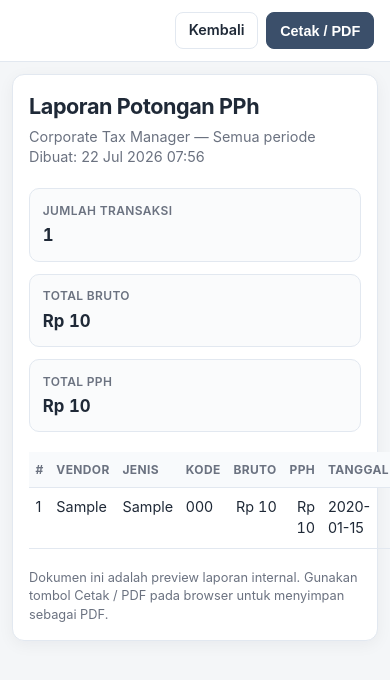
After one commit to neofidao-spec/corporate-tax-manager, a Flask app: page /withholding/print in a window 390 px wide. The commit adds this page. Shown: the top 680 px of the page. Run offline with Flask 3, Linux system fonts and the light colour scheme; tables that the repository leaves empty hold one stand-in row (values such as "Sample post").

Commit message:
feat: document search/status, dashboard period, print preview, Android spacing
[DOCUMENTS]
- Search by title/notes/category
- Inline status update (Lengkap/Kurang/Arsip/Dalam Proses)

[DASHBOARD]
- Month/year period selector with prev/next navigation
- get_dashboard_data accepts year/month

[EXPORT]
- Print-friendly PDF-like withholding report (/withholding/print)

[ANDROID]
- Tighter spacing/typography for denser readable mobile UI

```diff
--- a/data/tax_db.py
+++ b/data/tax_db.py
@@ -379,7 +379,8 @@ class TaxDB:
 
     def get_all_documents(self, limit: int = 100, offset: int = 0,
                           category: Optional[str] = None,
-                          status_filter: Optional[str] = None) -> Tuple[List[Dict], int]:
+                          status_filter: Optional[str] = None,
+                          q: Optional[str] = None) -> Tuple[List[Dict], int]:
         conn = self._conn()
         cursor = conn.cursor()
 
@@ -391,6 +392,10 @@ class TaxDB:
         if status_filter:
             conditions.append("status = ?")
             params.append(status_filter)
+        if q:
+            conditions.append("(title LIKE ? OR COALESCE(notes,'') LIKE ? OR category LIKE ?)")
+            like = f"%{q.strip()}%"
+            params.extend([like, like, like])
 
         where = "WHERE " + " AND ".join(conditions) if conditions else ""
         cursor.execute(f"SELECT COUNT(*) FROM documents {where}", params)
@@ -405,6 +410,21 @@ class TaxDB:
         rows = [dict(r) for r in cursor.fetchall()]
         conn.close()
         return rows, total
+
+    def update_document_status(self, doc_id: int, status: str) -> bool:
+        status = (status or '').strip()
+        if not status:
+            raise ValueError('Status dokumen harus diisi')
+        allowed = {'Lengkap', 'Kurang', 'Arsip', 'Dalam Proses'}
+        if status not in allowed:
+            raise ValueError(f'Status tidak valid: {status}')
+        conn = self._conn()
+        cursor = conn.cursor()
+        cursor.execute("UPDATE documents SET status = ? WHERE id = ?", (status, doc_id))
+        updated = cursor.rowcount > 0
+        conn.commit()
+        conn.close()
+        return updated
 
     def delete_document(self, doc_id: int) -> bool:
         conn = self._conn()
@@ -482,10 +502,13 @@ class TaxDB:
     # DASHBOARD AGGREGATION
     # ═══════════════════════════════════════════════════════
 
-    def get_dashboard_data(self) -> Dict:
-        """Aggregate data for main dashboard."""
+    def get_dashboard_data(self, year: Optional[int] = None, month: Optional[int] = None) -> Dict:
+        """Aggregate data for main dashboard for a selected period."""
         now = datetime.now()
-        year, month = now.year, now.month
+        year = int(year or now.year)
+        month = int(month or now.month)
+        if month < 1 or month > 12:
+            month = now.month
 
         conn = self._conn()
         cursor = conn.cursor()
--- /dev/null
+++ b/templates/print_withholding.html
@@ -0,0 +1,217 @@
+<!DOCTYPE html>
+<html lang="id">
+<head>
+    <meta charset="UTF-8">
+    <meta name="viewport" content="width=device-width, initial-scale=1.0">
+    <title>Preview Laporan PPh</title>
+    <style>
+        :root {
+            --text: #1F2937;
+            --muted: #6B7280;
+            --border: #E2E8F0;
+            --bg: #F4F6F8;
+            --primary: #3B4F6A;
+        }
+        * { box-sizing: border-box; }
+        body {
+            margin: 0;
+            font-family: Inter, -apple-system, BlinkMacSystemFont, 'Segoe UI', sans-serif;
+            color: var(--text);
+            background: var(--bg);
+            line-height: 1.45;
+        }
+        .toolbar {
+            position: sticky;
+            top: 0;
+            z-index: 10;
+            display: flex;
+            gap: 0.5rem;
+            justify-content: flex-end;
+            padding: 0.75rem 1rem;
+            background: #fff;
+            border-bottom: 1px solid var(--border);
+        }
+        .toolbar a, .toolbar button {
+            border: 1px solid var(--border);
+            background: #fff;
+            color: var(--text);
+            border-radius: 8px;
+            padding: 0.45rem 0.8rem;
+            font-weight: 600;
+            text-decoration: none;
+            cursor: pointer;
+            font-size: 0.9rem;
+        }
+        .toolbar button.primary {
+            background: var(--primary);
+            border-color: var(--primary);
+            color: #fff;
+        }
+        .sheet {
+            max-width: 920px;
+            margin: 1.25rem auto 2rem;
+            background: #fff;
+            border: 1px solid var(--border);
+            border-radius: 12px;
+            padding: 1.5rem 1.75rem 2rem;
+            box-shadow: 0 4px 16px rgba(16,24,40,0.05);
+        }
+        h1 {
+            margin: 0 0 0.25rem;
+            font-size: 1.35rem;
+            letter-spacing: -0.02em;
+        }
+        .meta {
+            color: var(--muted);
+            font-size: 0.9rem;
+            margin-bottom: 1.25rem;
+        }
+        .summary {
+            display: grid;
+            grid-template-columns: repeat(3, 1fr);
+            gap: 0.75rem;
+            margin-bottom: 1.25rem;
+        }
+        .summary .item {
+            border: 1px solid var(--border);
+            border-radius: 10px;
+            padding: 0.8rem;
+            background: #FAFBFC;
+        }
+        .summary .label {
+            font-size: 0.75rem;
+            color: var(--muted);
+            text-transform: uppercase;
+            letter-spacing: 0.03em;
+            font-weight: 600;
+        }
+        .summary .value {
+            margin-top: 0.25rem;
+            font-size: 1.05rem;
+            font-weight: 700;
+            font-variant-numeric: tabular-nums;
+        }
+        table {
+            width: 100%;
+            border-collapse: collapse;
+            font-size: 0.9rem;
+        }
+        th, td {
+            border-bottom: 1px solid var(--border);
+            padding: 0.55rem 0.4rem;
+            text-align: left;
+            vertical-align: top;
+        }
+        th {
+            font-size: 0.75rem;
+            text-transform: uppercase;
+            letter-spacing: 0.03em;
+            color: var(--muted);
+            background: #F8FAFC;
+        }
+        td.num, th.num { text-align: right; font-variant-numeric: tabular-nums; }
+        .empty {
+            text-align: center;
+            color: var(--muted);
+            padding: 2rem 1rem;
+        }
+        .footer-note {
+            margin-top: 1.25rem;
+            color: var(--muted);
+            font-size: 0.8rem;
+        }
+        @media print {
+            body { background: #fff; }
+            .toolbar { display: none !important; }
+            .sheet {
+                margin: 0;
+                border: none;
+                border-radius: 0;
+                box-shadow: none;
+                max-width: none;
+                padding: 0;
+            }
+        }
+        @media (max-width: 700px) {
+            .summary { grid-template-columns: 1fr; }
+            .sheet { margin: 0.75rem; padding: 1rem; }
+        }
+    </style>
+</head>
+<body>
+    <div class="toolbar">
+        <a href="/withholding{% if year or month or tax_code %}?{% if year %}year={{ year }}&{% endif %}{% if month %}month={{ month }}&{% endif %}{% if tax_code %}tax_code={{ tax_code }}{% endif %}{% endif %}">Kembali</a>
+        <button class="primary" onclick="window.print()">Cetak / PDF</button>
+    </div>
+
+    <div class="sheet">
+        <h1>Laporan Potongan PPh</h1>
+        <div class="meta">
+            Corporate Tax Manager
+            &mdash;
+            {% if year or month %}
+                Periode:
+                {% if month %}{{ month }}/{% endif %}{{ year or 'Semua tahun' }}
+            {% else %}
+                Semua periode
+            {% endif %}
+            {% if tax_code %}
+                &mdash; Jenis: {{ tax_code }}
+            {% endif %}
+            <br>
+            Dibuat: {{ generated_at.strftime('%d %b %Y %H:%M') }}
+        </div>
+
+        <div class="summary">
+            <div class="item">
+                <div class="label">Jumlah transaksi</div>
+                <div class="value">{{ total }}</div>
+            </div>
+            <div class="item">
+                <div class="label">Total bruto</div>
+                <div class="value">Rp {{ "{:,.0f}".format(bruto_total) }}</div>
+            </div>
+            <div class="item">
+                <div class="label">Total PPh</div>
+                <div class="value">Rp {{ "{:,.0f}".format(grand_total) }}</div>
+            </div>
+        </div>
+
+        {% if records %}
+        <table>
+            <thead>
+                <tr>
+                    <th>#</th>
+                    <th>Vendor</th>
+                    <th>Jenis</th>
+                    <th>Kode</th>
+                    <th class="num">Bruto</th>
+                    <th class="num">PPh</th>
+                    <th>Tanggal</th>
+                </tr>
+            </thead>
+            <tbody>
+                {% set labels = {'pph23':'PPh 23','pph26':'PPh 26','pph_final':'PPh Final','pph21':'PPh 21'} %}
+                {% for r in records %}
+                <tr>
+                    <td>{{ loop.index }}</td>
+                    <td>{{ r.vendor }}</td>
+                    <td>{{ r.obj_type }}</td>
+                    <td>{{ labels.get(r.tax_code, r.tax_code) }}</td>
+                    <td class="num">Rp {{ "{:,.0f}".format(r.amount) }}</td>
+                    <td class="num">Rp {{ "{:,.0f}".format(r.pph_amount) }}</td>
+                    <td>{{ r.created_at[:10] if r.created_at else '-' }}</td>
+                </tr>
+                {% endfor %}
+            </tbody>
+        </table>
+        {% else %}
+        <div class="empty">Tidak ada data untuk filter ini.</div>
+        {% endif %}
+
+        <div class="footer-note">
+            Dokumen ini adalah preview laporan internal. Gunakan tombol Cetak / PDF pada browser untuk menyimpan sebagai PDF.
+        </div>
+    </div>
+</body>
+</html>
--- a/templates/withholding.html
+++ b/templates/withholding.html
@@ -6,7 +6,11 @@
         <h2>Log PPh 23/26</h2>
         <div class="subtitle">Catat dan kelola transaksi potongan PPh &mdash; {{ total }} data</div>
     </div>
-    <div class="d-flex gap-2">
+    <div class="d-flex gap-2 flex-wrap">
+        <a href="/withholding/print{% if year or month or tax_code %}?{% if year %}year={{ year }}&{% endif %}{% if month %}month={{ month }}&{% endif %}{% if tax_code %}tax_code={{ tax_code }}{% endif %}{% endif %}"
+           class="btn btn-outline-copper" target="_blank">
+            <i class="bi bi-printer"></i> Preview cetak
+        </a>
         <a href="/withholding/export" class="btn btn-outline-copper"><i class="bi bi-download"></i> Export CSV</a>
         <button class="btn btn-copper" data-bs-toggle="modal" data-bs-target="#addModal">
             <i class="bi bi-plus-lg"></i> Tambah
```
Also changed, not shown: main.py (+10 -9 lines), templates/documents.html (+18 -3 lines), templates/index.html (+16 -1 lines), tests/test_all.py (+30 -4 lines), web_app.py (+76 -5 lines).
